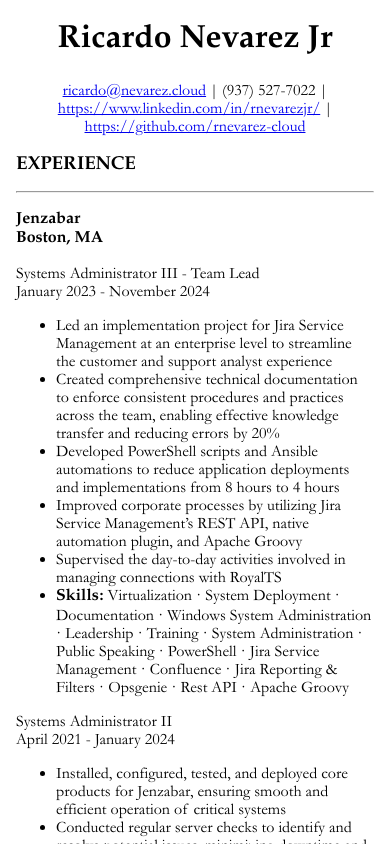
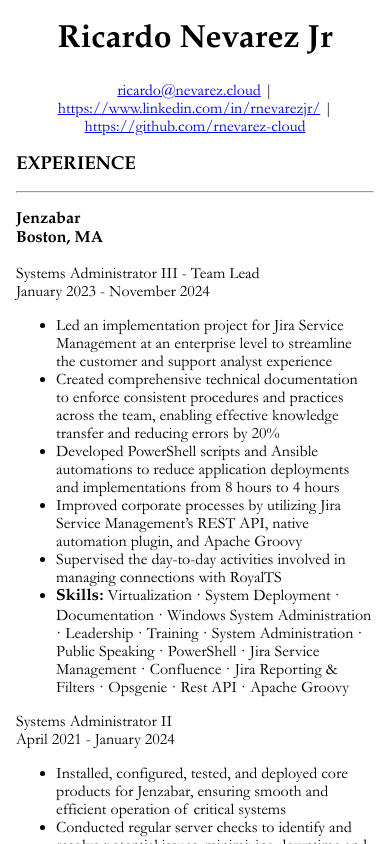
Before and after one commit to rnevarez-cloud/resume-nevarez-cloud, a React (Create React App) app: page / in a window 390 px wide. Shown: the top 844 px of the page. Built offline with nearby package versions, Linux system fonts and the light colour scheme; no server answers.

Commit message:
Removing phone number

```diff
--- a/src/App.js
+++ b/src/App.js
@@ -45,7 +45,7 @@ function App() {
             {count && <h4>You are the {count} visitor!</h4>}
             <h1 class="center">Ricardo Nevarez Jr</h1>
             <div>
-                <p><a href="ricardo@nevarez.cloud">ricardo@nevarez.cloud</a> | (937) 527-7022 | <a href="https://www.linkedin.com/in/rnevarezjr/">https://www.linkedin.com/in/rnevarezjr/</a> | <a href="https://github.com/rnevarez-cloud">https://github.com/rnevarez-cloud</a></p>
+                <p><a href="ricardo@nevarez.cloud">ricardo@nevarez.cloud</a> | <a href="https://www.linkedin.com/in/rnevarezjr/">https://www.linkedin.com/in/rnevarezjr/</a> | <a href="https://github.com/rnevarez-cloud">https://github.com/rnevarez-cloud</a></p>
             </div>
         </div>
         <div>
```
